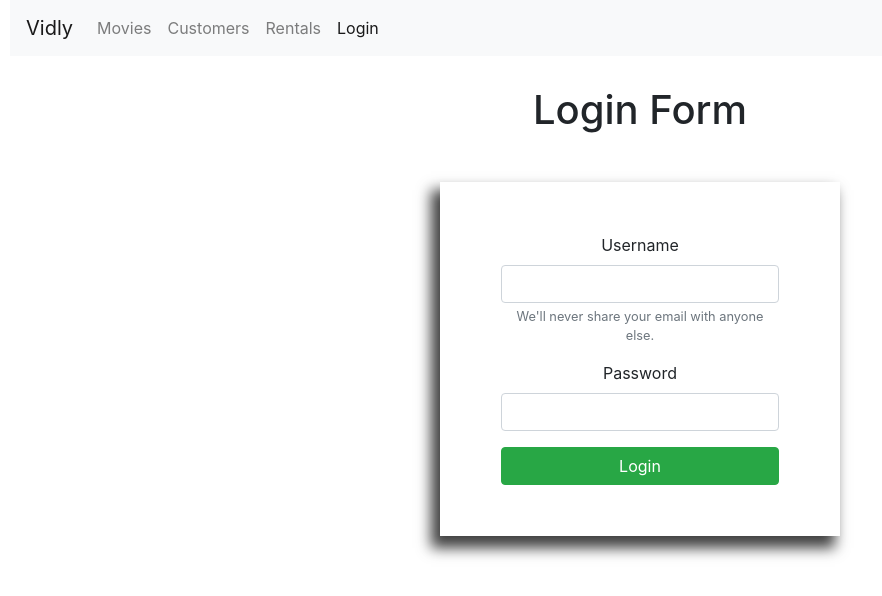
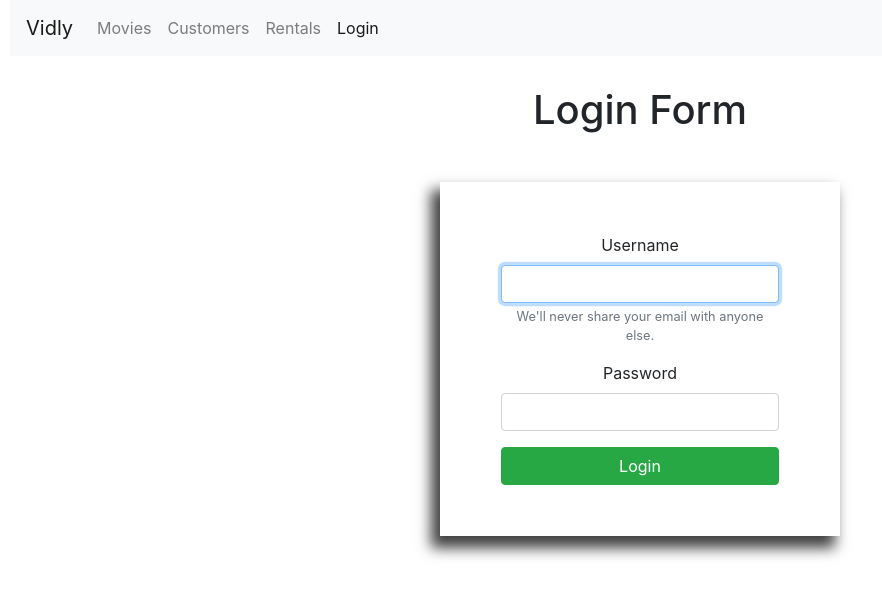
Before and after one commit to SourangsuMukherjee/React, a React (Create React App) app: page /login in a window 1280 px wide. Shown: the top 596 px of the page, without its empty margins (0-882 px from the left). Built offline with nearby package versions, Linux system fonts and the light colour scheme.

Commit message:
Login Form fixed submit button

```diff
--- a/src/component/loginForm.jsx
+++ b/src/component/loginForm.jsx
@@ -1,6 +1,19 @@
 import React, { Component } from "react";
 
 class LoginForm extends Component {
+  state = {
+    acount: {
+      username: "",
+      password: ""
+    }
+  };
+
+  handleSubmit = e => {
+    e.preventDefault();
+    const username = this.username.current.value;
+    console.log("Submitted", username);
+  };
+
   render() {
     return (
       <div>
@@ -9,17 +22,22 @@ class LoginForm extends Component {
           <div className="row">
             <div className="col-md-4 col sm-4 col-xs-12" />
             <div className="col-md-4 col sm-4 col-xs-12">
-              <form className="form-container">
+              <form className="form-container" onSubmit={this.handleSubmit}>
                 <div className="form-group">
                   <label htmlFor="username">Username</label>
-                  <imput id="username" className="form-control" />
+                  <input
+                    autoFocus
+                    value={this.state.ac}
+                    id="username"
+                    className="form-control"
+                  />
                   <small className="form-text text-muted">
                     We'll never share your email with anyone else.
                   </small>
                 </div>
                 <div className="form-group">
                   <label htmlFor="password">Password</label>
-                  <imput id="password" className="form-control" />
+                  <input id="password" className="form-control" />
                 </div>
                 <button className="btn btn-success btn-block">Login</button>
               </form>
```
